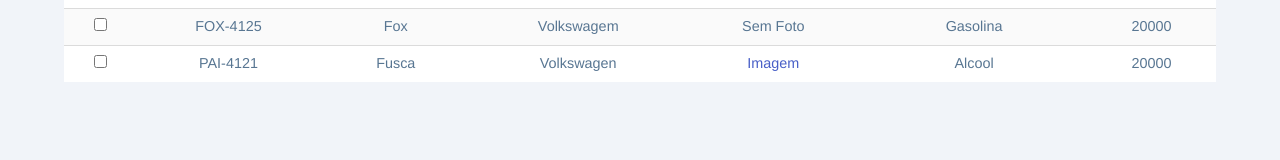
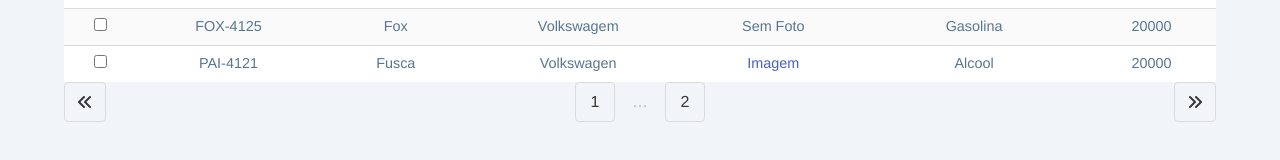
Before and after one commit to cristofersousa/vue-cars, a Vue app: page / in a window 1280 px wide. Shown: the part 182-342 px from the top of the page. Built offline with nearby package versions, Linux system fonts and the light colour scheme.

Commit message:
pagination component

```diff
--- a/src/components/car/NewCar.vue
+++ b/src/components/car/NewCar.vue
@@ -126,12 +126,12 @@ export default {
     },
   },
   watch: {
-   "newCar.placa"(valAtual, valAnterior) {
-      let pattern = valAtual.split('');
-        if(pattern.length >= 3 && pattern.indexOf('-') === -1) {
-            pattern.splice(4,0,"-");
-            this.newCar.placa = pattern.join('');
-        }
+    placa(valAtual) {
+      const pattern = valAtual.split('');
+      if (pattern.length >= 3 && pattern.indexOf('-') === -1) {
+        pattern.splice(4, 0, '-');
+        this.newCar.placa = pattern.join('');
+      }
     },
   },
   methods: {
@@ -145,7 +145,7 @@ export default {
     },
     saveCar() {
       this.$emit('saveCar', this.newCar);
-      this.cleanForm();
+      // this.cleanForm();
       this.tooggleModal();
     },
     tooggleModal() {
--- a/src/components/common/Grid.vue
+++ b/src/components/common/Grid.vue
@@ -47,14 +47,21 @@
           </tbody>
         </table>
       </div>
+
+      <pagination> </pagination>
     </div>
   </div>
 </template>
 
 <script>
+import Pagination from './Pagination';
+
 export default {
   name: 'grid',
   props: ['cars'],
+  components: {
+    Pagination,
+  },
   data() {
     return {
       removeCars: [],
--- /dev/null
+++ b/src/components/common/Pagination.vue
@@ -0,0 +1,32 @@
+<template>
+  <div id="pagination">
+    <div class="columns">
+      <div class="column is-12">
+        <nav class="pagination is-centered" role="navigation" aria-label="pagination">
+          <a class="pagination-previous">
+            <i class="fa fa-angle-double-left" aria-hidden="true"></i>
+          </a>
+          <ul class="pagination-list">
+            <li><a class="pagination-link" aria-label="Goto page 1">1</a></li>
+            <li><span class="pagination-ellipsis">&hellip;</span></li>
+            <li><a class="pagination-link" aria-label="Goto page 2">2</a></li>
+          </ul>
+          <a class="pagination-next">
+            <i class="fa fa-angle-double-right" aria-hidden="true"></i>
+          </a>
+        </nav>
+      </div>
+      </div>
+  </div>
+</template>
+
+<script>
+export default {
+  name: 'pagination',
+  data() {
+    return {
+
+    };
+  },
+};
+</script>
```
